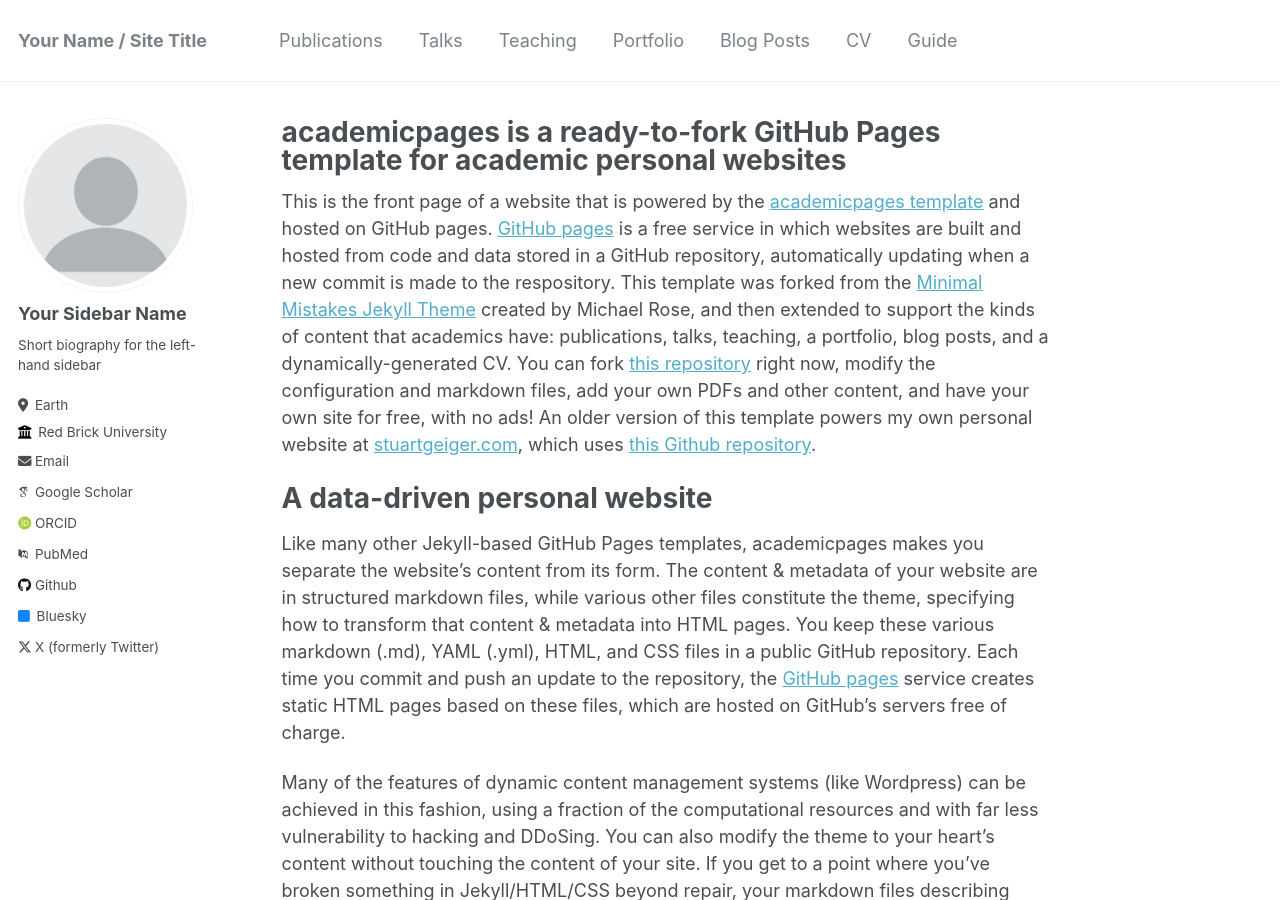
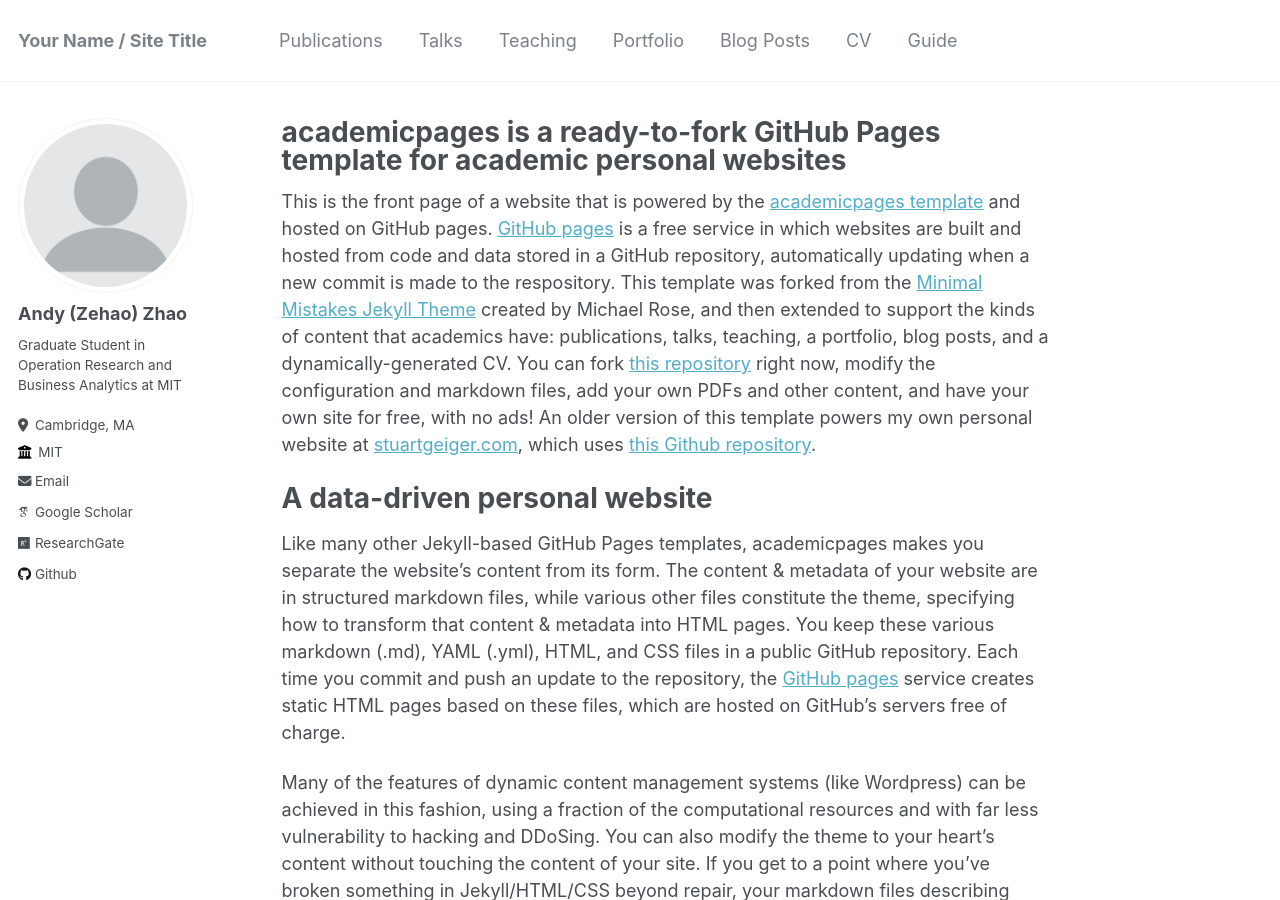
Before and after one commit to zehao-zhao/me, a Jekyll site: the page built from _pages/about.md, in a window 1280 px wide and 900 px high. Built offline with Jekyll 4.4.1, drawn with Linux system fonts in a browser that asks for light colours; some web fonts are replaced.

Commit message:
first edit

```diff
--- a/_config.yml
+++ b/_config.yml
@@ -12,9 +12,9 @@ title                    : "Your Name / Site Title"
 title_separator          : "-"
 name                     : &name "Your Name"
 description              : &description "personal description"
-url                      : https://academicpages.github.io # the base hostname & protocol for your site e.g. "https://mmistakes.github.io"
+url                      : https://zehao-zhao.github.io # the base hostname & protocol for your site e.g. "https://mmistakes.github.io"
 baseurl                  : "" # the subpath of your site, e.g. "/blog"
-repository               : "academicpages/academicpages.github.io"
+repository               : "https://zehao-zhao.github.io/me/"
 
 # Site Author - The following control what appear as part of the author content on the side bar.
 #               If a field is blank the icon and link will not appear, otherwise it will be shown.
@@ -22,32 +22,32 @@ repository               : "academicpages/academicpages.github.io"
 author:
   # Biographic information
   avatar           : "profile.png"
-  name             : "Your Sidebar Name"
+  name             : "Andy (Zehao) Zhao"
   pronouns         : # example: "she/her"
-  bio              : "Short biography for the left-hand sidebar"
-  location         : "Earth"
-  employer         : "Red Brick University"
+  bio              : "Graduate Student in Operation Research and Business Analytics at MIT"
+  location         : "Cambridge, MA"
+  employer         : "MIT"
   uri              : # URL
-  email            : "none@example.org"
+  email            : "andyzhao@mit.edu"
 
   # Academic websites
   arxiv            : # URL - Update with the correct link to your profile
-  googlescholar    : "https://scholar.google.com/citations?user=PS_CX0AAAAAJ"
+  googlescholar    : "https://scholar.google.com/citations?user=vd1CoNIAAAAJ&hl=en"
   impactstory      : # URL
-  orcid            : "http://orcid.org/yourorcidurl"
-  pubmed           : "https://www.ncbi.nlm.nih.gov/pubmed/?term=john+snow"
-  researchgate     : # URL
+  orcid            :
+  pubmed           :
+  researchgate     : "https://www.researchgate.net/profile/Zehao-Zhao-3"
 
   # Repositories and software development
   bitbucket        : # Username - Update with your username on the site
   codepen          : # Username
   dribbble         : # Username
-  github           : "academicpages"
+  github           : "zehao-zhao"
   kaggle           : # Username
   stackoverflow    : # User number or user number and name (i.e., use "1" or "1/jeff-atwood")
 
   # Social media
-  bluesky          : "bsky.app" # Replace this with you Bluesky username
+  bluesky          :  # Replace this with you Bluesky username
   facebook         : # Username
   flickr           : # Username
   foursquare       : # Username
@@ -64,7 +64,7 @@ author:
   steam            : # Username
   telegram         : # URL
   tumblr           : # Username
-  twitter          : "UniofOxford"  # Replace this with your X / Twitter handle
+  twitter          :  # Replace this with your X / Twitter handle
   vine             : # Username
   weibo            : # Username
   wikipedia        : # Username
```
